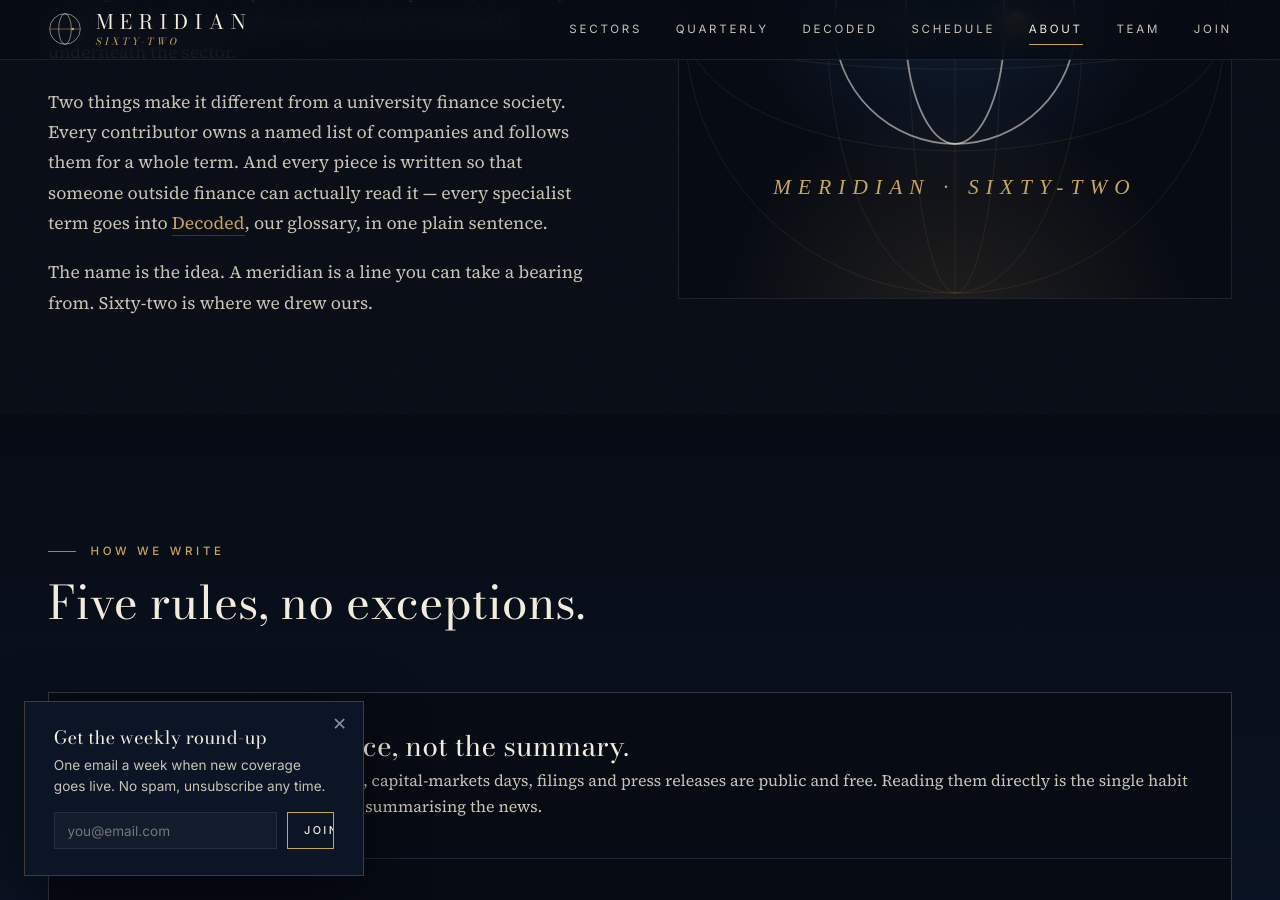
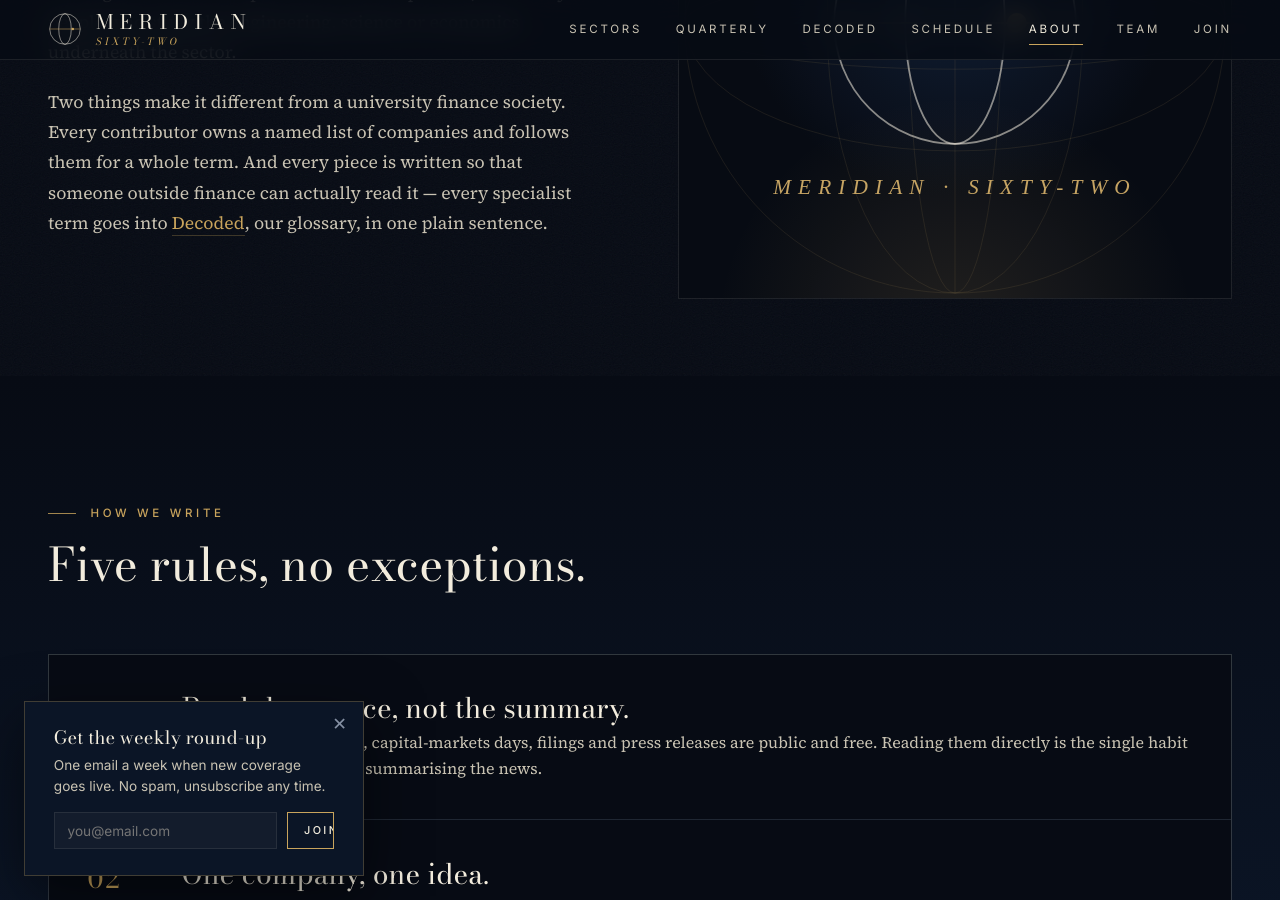
Before and after one commit to meridian62contact-lang/meridian62contact-lang.github.io, a Jekyll site: the page built from about.html, in a window 1280 px wide and 900 px high, scrolled down 680 px. Built offline with Jekyll 4.4.1, drawn with Linux system fonts in a browser that asks for light colours.

Commit message:
Update about.html

```diff
--- a/about.html
+++ b/about.html
@@ -13,7 +13,6 @@ permalink: /about/
         <p>It's recruiting season, and we all get asked the same questions. <strong>What financial news are you following? What company do you actually watch? How do you stay on top of markets?</strong></p>
         <p>Meridian62 is our answer. Across eleven sectors — from industrials and semiconductors to biotech, energy, macro and consumer — students own a short list of named companies and follow them week after week. Not a summary of the news: a reading of what the companies themselves publish, written by people who study the engineering, science or economics underneath the sector.</p>
         <p>Two things make it different from a university finance society. Every contributor owns a named list of companies and follows them for a whole term. And every piece is written so that someone outside finance can actually read it — every specialist term goes into <a href="{{ '/glossary/' | relative_url }}">Decoded</a>, our glossary, in one plain sentence.</p>
-        <p>The name is the idea. A meridian is a line you can take a bearing from. Sixty-two is where we drew ours.</p>
       </div>
       <div data-reveal>
         <div class="feature"><img src="{{ '/assets/img/brand/about-feature.svg' | relative_url }}" alt="A meridian line traced across a globe" loading="lazy"></div>
```
